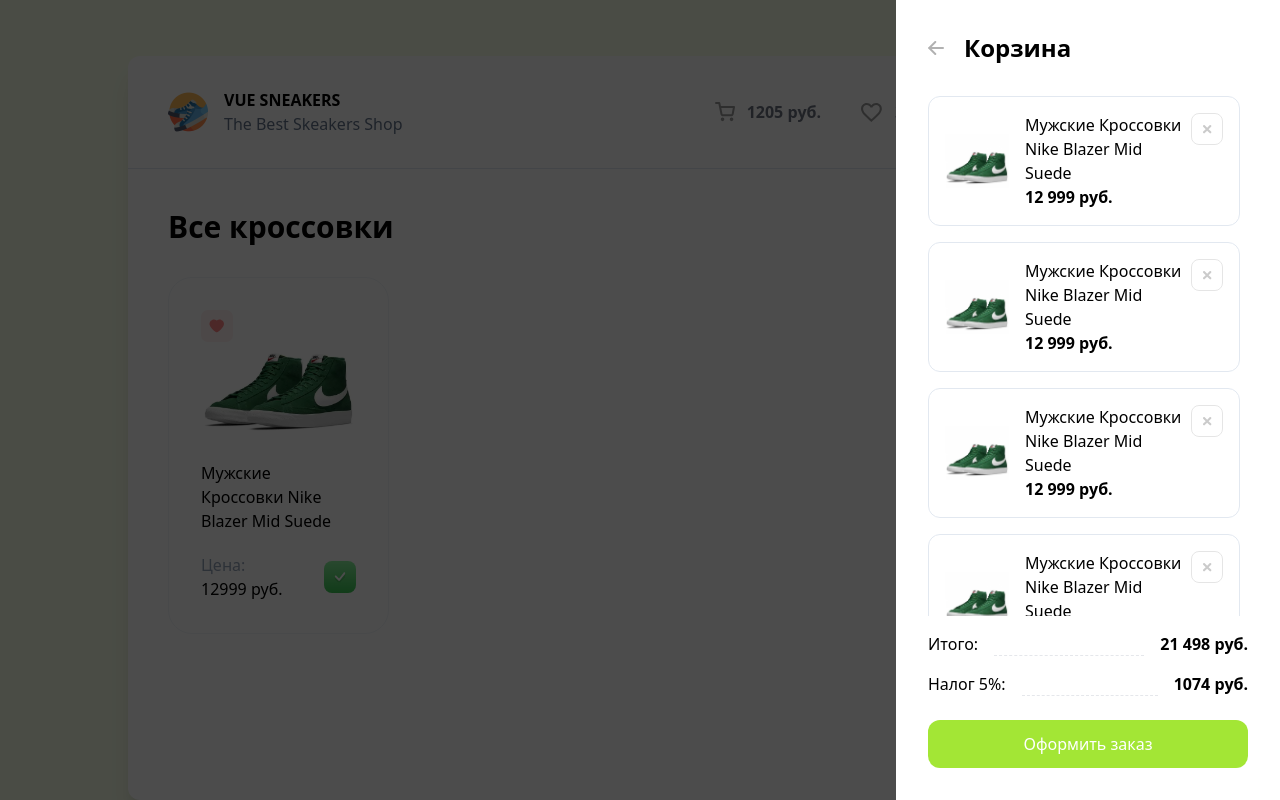
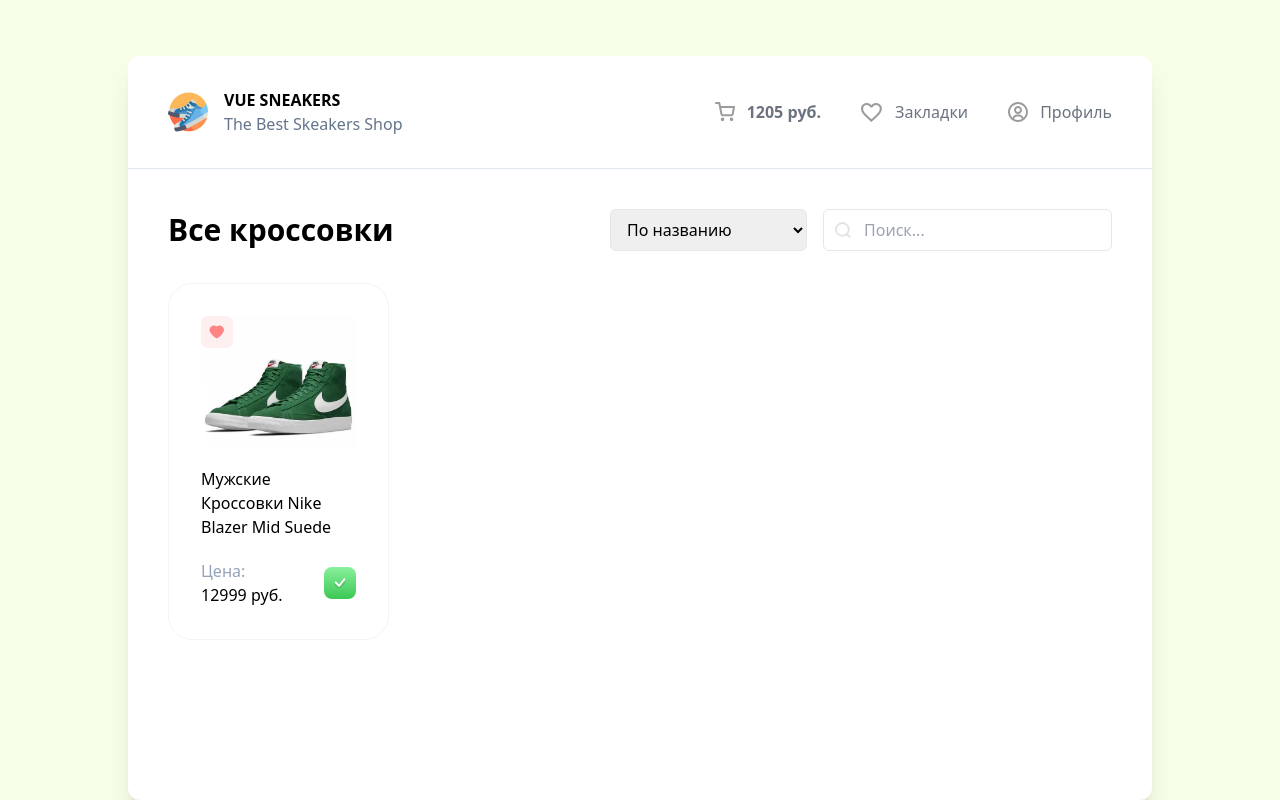
Before and after one commit to Taneros/shoe-shop, a Vue app: page / in a window 1280 px wide. Built offline with nearby package versions, Linux system fonts and the light colour scheme.

Commit message:
feat: add sear and filter panel

```diff
--- a/src/App.vue
+++ b/src/App.vue
@@ -2,18 +2,23 @@
 import CardList from './components/CardList.vue';
 import Drawer from './components/Drawer.vue';
 import Header from './components/Header.vue'
+import SearchFilter from './components/SearchFilter.vue';
+
+
 </script>
 
 <template>
-  <Drawer />
+  <!-- <Drawer /> -->
 
   <div class="w-4/5 mx-auto bg-white min-h-full rounded-xl shadow-xl">
     <Header />
 
     <div class="p-10">
-      <h2 class="text-3xl font-bold mb-8">Все кроссовки</h2>
+      <SearchFilter />
 
       <CardList />
+
+
     </div>
   </div>
 </template>
--- /dev/null
+++ b/src/components/SearchFilter.vue
@@ -0,0 +1,20 @@
+<template>
+  <div class="flex justify-between items-center mb-8">
+    <h2 class="text-3xl font-bold ">Все кроссовки</h2>
+
+    <div class="flex items-center gap-4">
+      <select class="py-2 px-3 border rounded-md outline-none">
+        <option>По названию</option>
+        <option>По цене (дорогие)</option>
+        <option>По цене (дешевые)</option>
+      </select>
+
+      <div class="relative">
+        <img src="/search.svg" alt="Search"
+             class="absolute top-1/2 left-3 transform -translate-y-1/2">
+        <input class=" border rounded-md py-2 pl-10 pr-4 outline-none focus:border-gray-400 transition" type="text"
+               placeholder="Поиск...">
+      </div>
+    </div>
+  </div>
+</template>
```
